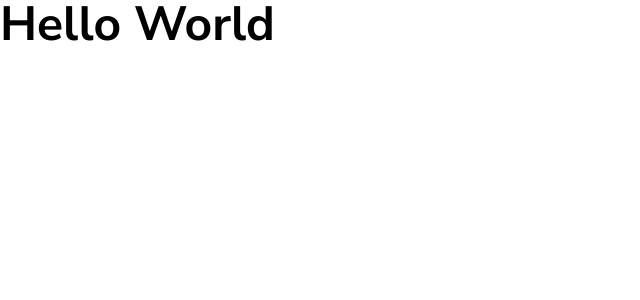
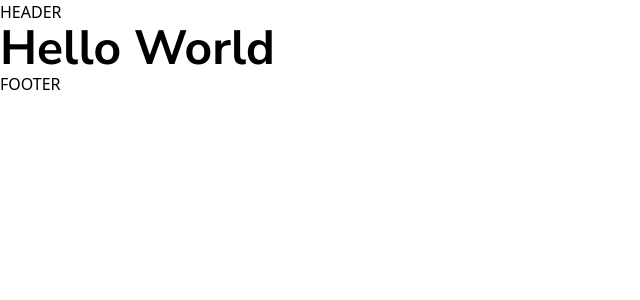
Before and after one commit to imbensantos/flowrise, a Next.js app: page / in a window 1280 px wide. Shown: the top 300 px of the page, without its empty margins (0-640 px from the left). Built offline with nearby package versions, Linux system fonts and the light colour scheme.

Commit message:
Feat: Add fallback metadata to layout

```diff
--- a/src/app/layout.tsx
+++ b/src/app/layout.tsx
@@ -2,6 +2,7 @@ import './globals.css'
 import type { Metadata } from 'next'
 import clsx from 'clsx'
 import { Nunito, Nunito_Sans } from 'next/font/google'
+import { createClient } from '@/prismicio'
 
 const nunito = Nunito({
   subsets: ['latin'],
@@ -15,9 +16,17 @@ const nunitoSans = Nunito_Sans({
   display: 'swap',
 })
 
-export const metadata: Metadata = {
-  title: 'Create Next App',
-  description: 'Generated by create next app',
+export async function generateMetadata(): Promise<Metadata> {
+ const client = createClient();
+ const page = await client.getSingle("settings");
+
+  return {
+    title: page.data.site_title || "Flowrise",
+    description: page.data.meta_description || "Unlock your maximum potential by integrating your everyday tasks and routines with your individual vibe patterns.",
+    openGraph: {
+      images: [page.data.og_image.url || "/assets/OGImage.png"],
+    },
+  }
 }
 
 export default function RootLayout({
@@ -27,7 +36,15 @@ export default function RootLayout({
 }) {
   return (
     <html lang="en" className={clsx(nunito.variable, nunitoSans.variable)}>
-      <body>{children}</body>
+      <body>
+        <header>
+          HEADER
+        </header>
+        {children}
+        <footer>
+          FOOTER
+        </footer>
+        </body>
     </html>
   )
 }
--- a/src/prismicio.ts
+++ b/src/prismicio.ts
@@ -14,14 +14,14 @@ export const repositoryName = config.repositoryName;
  */
 // TODO: Update the routes array to match your project's route structure.
 const routes: prismic.ClientConfig["routes"] = [
-  {
-    type: "homepage",
-    path: "/",
-  },
-  {
-    type: "page",
-    path: "/:uid",
-  },
+  // {
+  //   type: "homepage",
+  //   path: "/",
+  // },
+  // {
+  //   type: "page",
+  //   path: "/:uid",
+  // },
 ];
 
 /**
```
